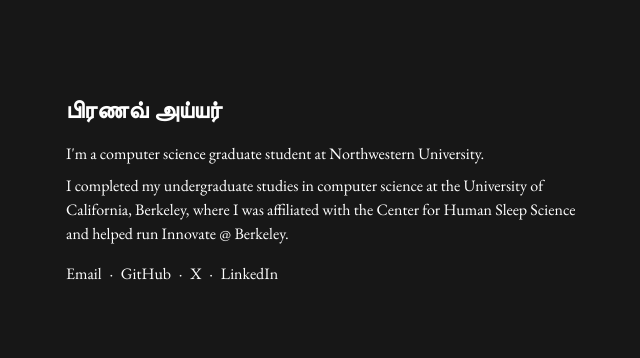
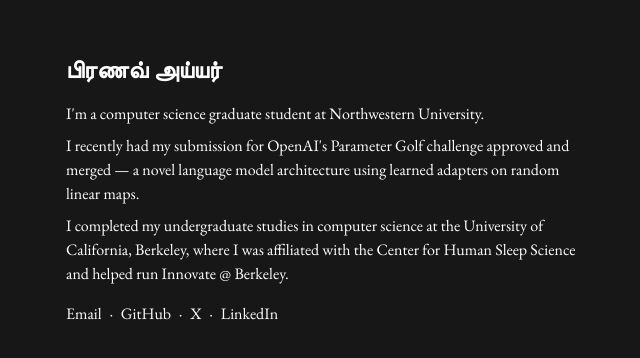
Before and after one commit to pranavxiyer/portfolio, a Next.js app: page / in a window 1280 px wide. Shown: the part 210-568 px from the top of the page, without its empty margins (318-958 px from the left). Built offline with nearby package versions, Linux system fonts and the light colour scheme.

Commit message:
parameter golf description

```diff
--- a/components/about.tsx
+++ b/components/about.tsx
@@ -2,6 +2,8 @@
     return (
         <div className="space-y-2">
             <p>I'm a computer science graduate student at <a href="https://www.northwestern.edu/" target="_blank" rel="noopener noreferrer">Northwestern University</a>.</p>
+
+            <p>I recently had my submission for <a href="https://github.com/openai/parameter-golf/tree/main/records/track_non_record_16mb/2026-04-30_Random_Linear_Adapter" target="_blank" rel="noopener noreferrer">OpenAI's Parameter Golf</a> challenge approved and merged — a novel language model architecture using learned adapters on random linear maps.</p>
 
             <p>I completed my undergraduate studies in computer science at the <a href="https://www.berkeley.edu" target="_blank" rel="noopener noreferrer">University of California, Berkeley</a>,
             where I was affiliated with the <a href="https://www.humansleepscience.com/" target="_blank" rel="noopener noreferrer">Center for Human Sleep Science</a> and
```
